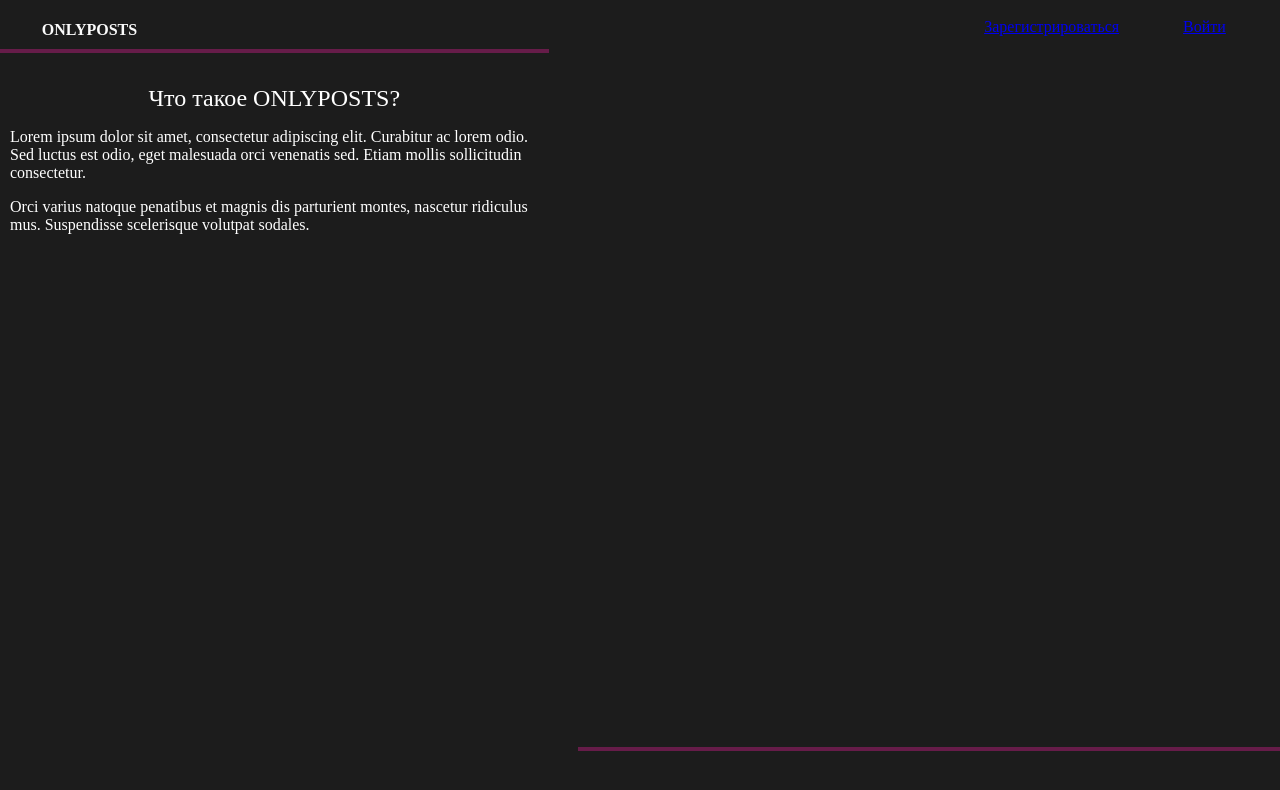
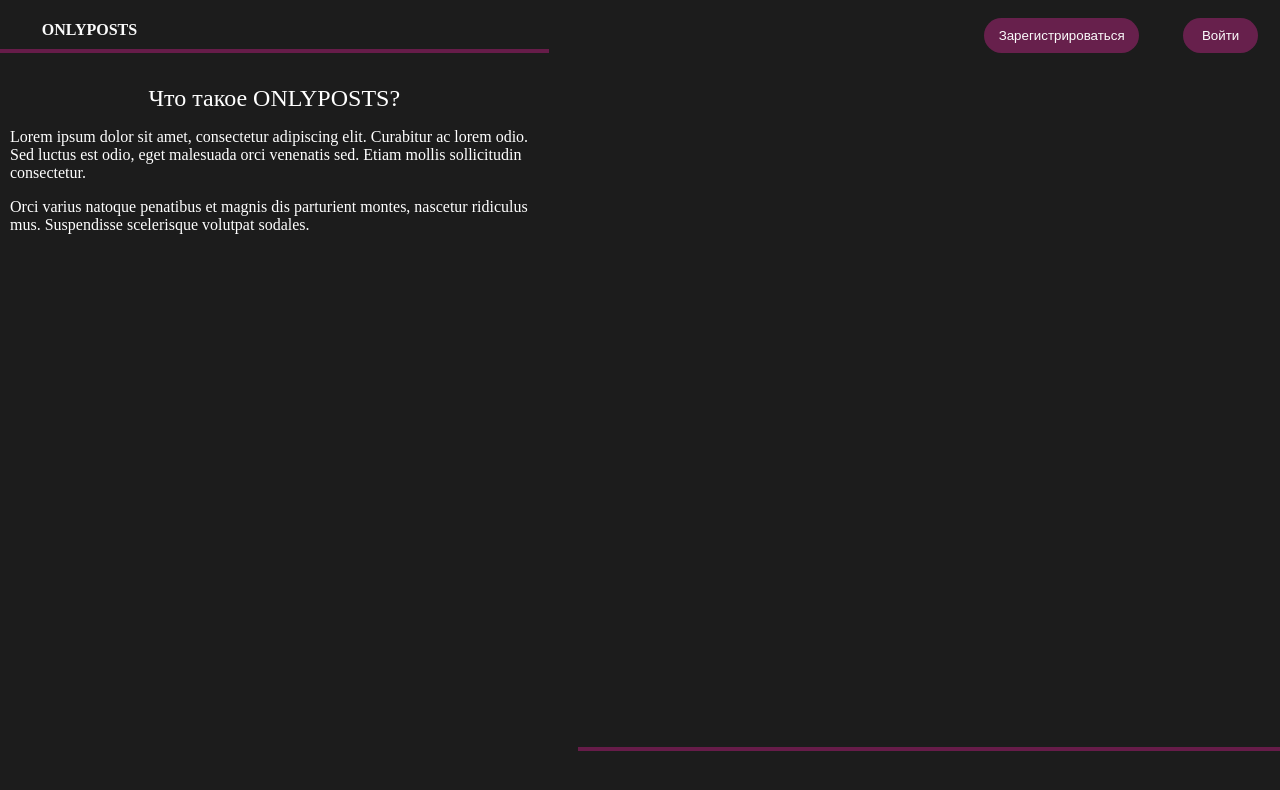
Before and after one commit to Only-Posts/frontend, a Vue app: page / in a window 1280 px wide. Shown: the top 790 px of the page. Built offline with nearby package versions, Linux system fonts and the light colour scheme.

Commit message:
[FRONTEND-14] стартовая страница связана со страницей авторизации

```diff
--- a/src/router/index.js
+++ b/src/router/index.js
@@ -12,24 +12,8 @@ const routes = [
         path: "/auth/:logged",
         name: "auth",
         component: AuthorizationWindow,
-        props: true,
-        // children: [
-        //     {
-        //         path: 'signIn',
-        //         component: {
-        //             name: signInName,
-        //             form: signInForm
-        //         }
-        //     },
-        //     {
-        //         path: 'logIn',
-        //         component: {
-        //             name: logInName,
-        //             form: logInForm
-        //         }
-        //     }
-        // ]
-    },
+        props: true
+    }
 ];
 
 const router = createRouter({
--- a/src/views/AuthorizationWindow.vue
+++ b/src/views/AuthorizationWindow.vue
@@ -7,7 +7,7 @@
           <div class="fieldName">Имя пользователя</div>
           <div class="input"><input type="text"></div>
         </div>
-        <div id="email" v-if="logged === 'signIn'">
+        <div id="email" v-if="logged === 'signUp'">
           <div class="fieldName">Email</div>
           <div class="input"><input type="email"></div>
         </div>
--- a/src/views/StartPage.vue
+++ b/src/views/StartPage.vue
@@ -2,12 +2,12 @@
 <div id="bg">
   <div id="upLine">ONLYPOSTS</div>
   <div id="buttons">
-    <router-link tag="li" id="logIn" :to="{name: 'auth', params:{logged: 'signIn'}}">
+    <button id="signUp" @click="$router.push({name: 'auth', params:{logged: 'signUp'}})">
       Зарегистрироваться
-    </router-link>
-    <router-link tag="button" id="signIn" :to="{name: 'auth', params:{logged: 'logIn'}}">
+    </button>
+    <button id="logIn" @click="$router.push({name: 'auth', params:{logged: 'logIn'}})">
       Войти
-    </router-link>
+    </button>
   </div>
   <div id="dscr">
     <div id="h1">Что такое ONLYPOSTS?</div>
@@ -102,11 +102,11 @@ export default {
   /*Стиль элемента*/
 }
 
-#logIn, #signIn{
+#logIn, #signUp{
   height: 35px;
 }
 
-#logIn{
+#signUp{
   /*Расположение самого элемента*/
   margin-right: 10px;
   grid-column: 5;
@@ -116,7 +116,7 @@ export default {
   width: 155px;
 }
 
-#signIn{
+#logIn{
   /*Расположение самого элемента*/
   grid-column: 6;
   /*Расположение внутри элемента*/
```
Also changed, not shown: src/components/SignInName.vue (deleted, +0 -13 lines), src/components/logInName.vue (deleted, +0 -13 lines), src/components/signInForm.vue (deleted, +0 -13 lines), 1 other file (tests, documents, lock files or other folders).
